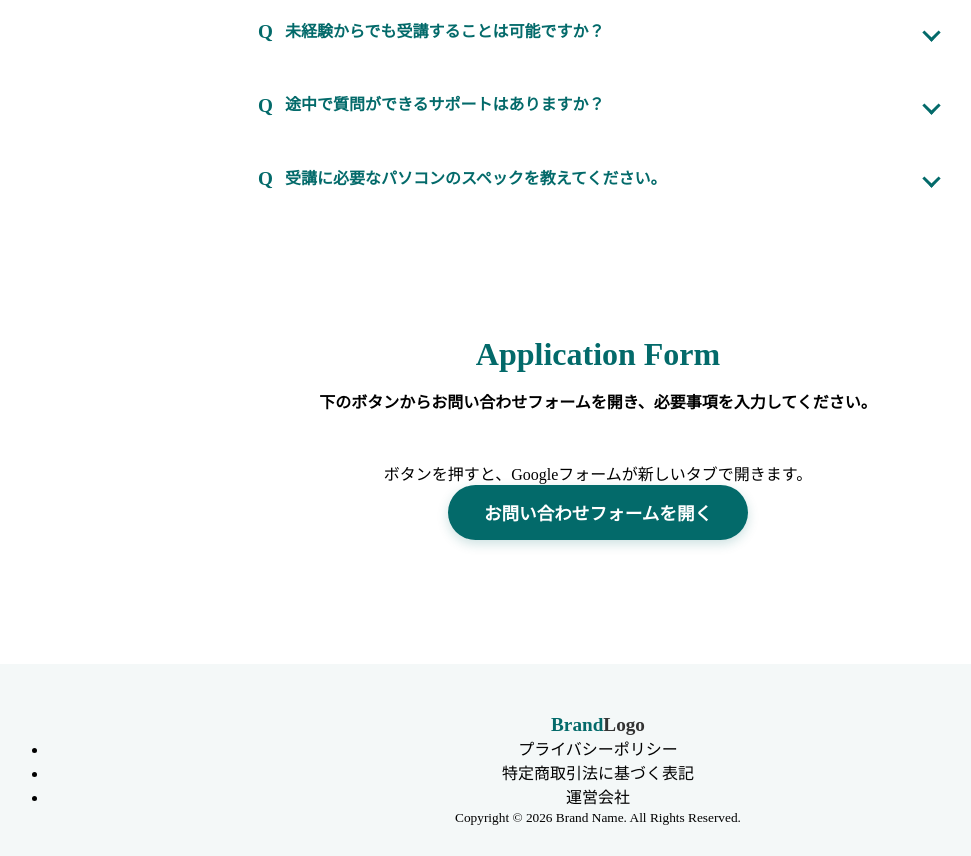
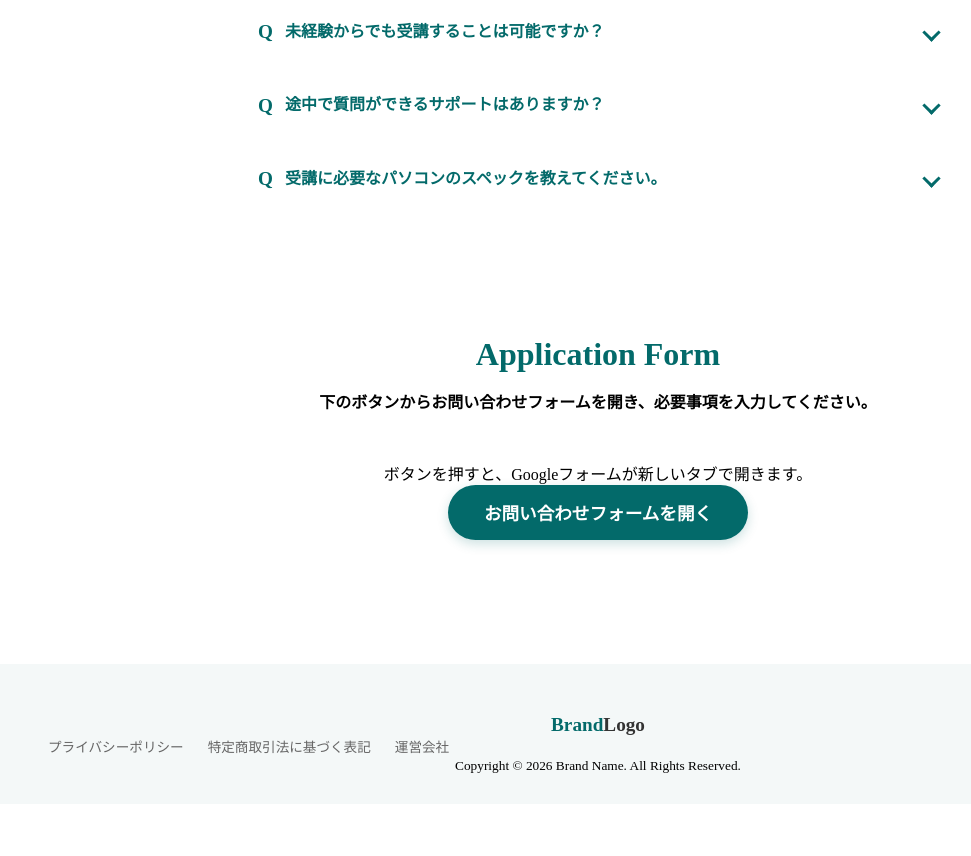
Before and after one commit to DOTHANH2K5/footer-web, a plain HTML site: page index.html in a window 1280 px wide. Shown: the part 3696-4552 px from the top of the page, without its empty margins (42-1013 px from the left). After the commit the page ends 4500 px from the top, so only its background shows below. Drawn offline with Linux system fonts and the light colour scheme.

Commit message:
Add footer links styles

```diff
--- a/style.css
+++ b/style.css
@@ -834,7 +834,22 @@ a {
     color: #036a6a;
 }
 /* WEB-DAY22_Code */
-
+.footer-links {
+    display: flex;
+    gap: 24px;
+    list-style: none;
+    margin: 0;
+    padding: 0;
+}
+.footer-links li a {
+    text-decoration: none;
+    color: #666666;
+    font-size: 0.85rem;
+    transition: color 0.3s ease;
+}
+.footer-links li a:hover {
+    color: #036a6a;
+}
 
 /* ==========================================
  ▲▲▲▲▲  Footer（フッター）　▲▲▲▲
```
